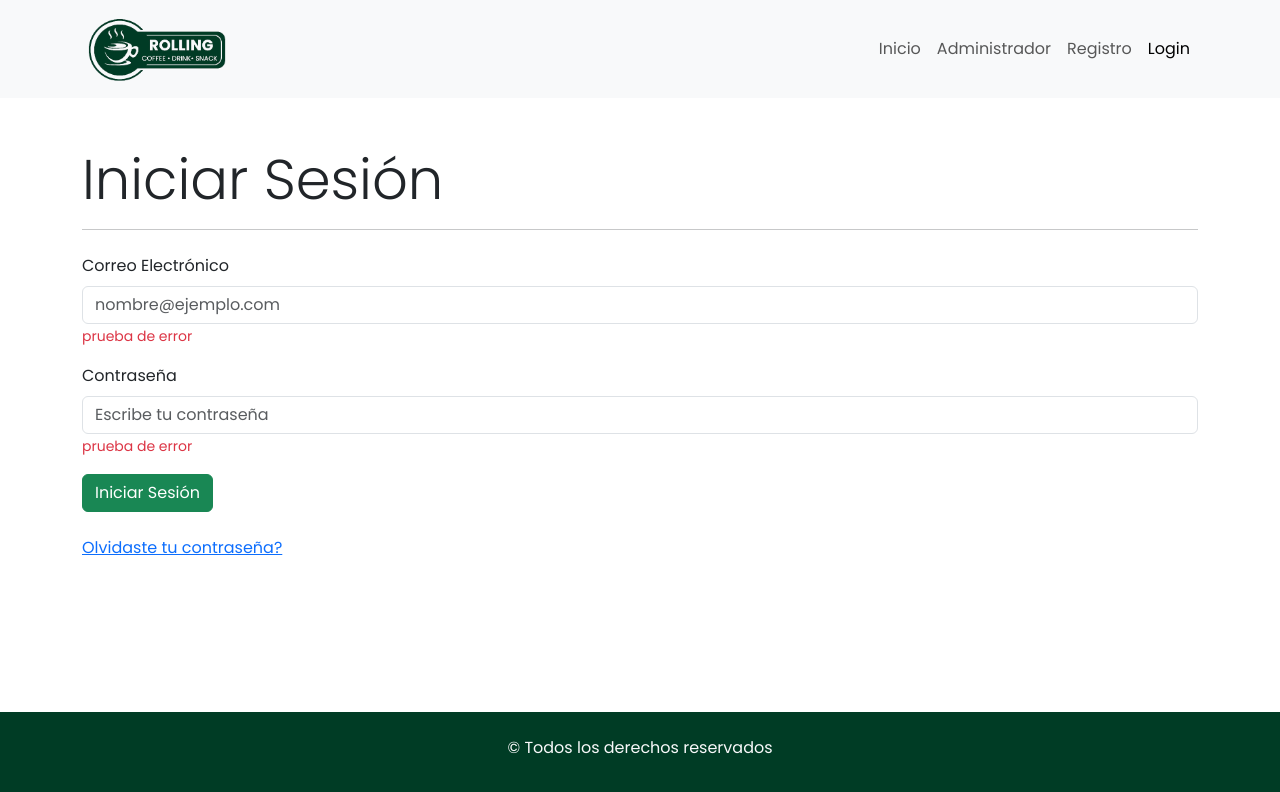
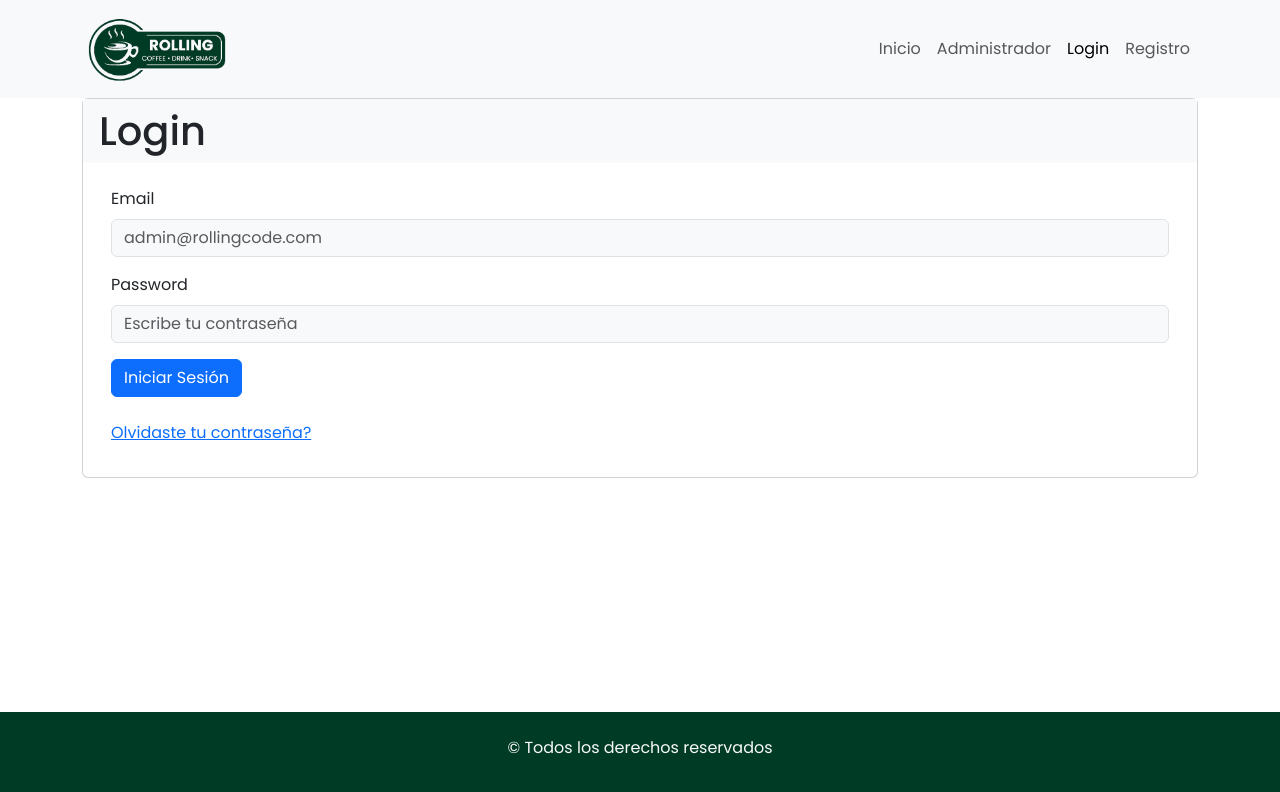
Before and after one commit to carolinavalverde/RollingCoffe, a React (Vite) app: page /login in a window 1280 px wide. Shown: the top 792 px of the page. Built offline with nearby package versions, Linux system fonts and the light colour scheme.

Commit message:
agrego css login

```diff
--- a/src/components/common/Menu.jsx
+++ b/src/components/common/Menu.jsx
@@ -22,12 +22,12 @@ const Menu = () => {
             </NavLink>
             <NavLink className="nav-link" to={"/administrador"}>
               Administrador
+            </NavLink>{" "}
+            <NavLink className="nav-link" to={"/login"}>
+              Login
             </NavLink>
             <NavLink className="nav-link" to={"/registro"}>
               Registro
-            </NavLink>
-            <NavLink className="nav-link" to={"/login"}>
-              Login
             </NavLink>
           </Nav>
         </Navbar.Collapse>
--- a/src/components/pages/Login.jsx
+++ b/src/components/pages/Login.jsx
@@ -4,42 +4,56 @@ import { Link } from "react-router-dom";
 const FormularioLogin = () => {
   return (
     <section className="container mainSection">
-      <h1 className="display-4 mt-5">Iniciar Sesión</h1>
-      <hr />
-      <Form className="my-4">
-        <Form.Group className="mb-3" controlId="formCorreoElectronicoLogin">
-          <Form.Label>Correo Electrónico</Form.Label>
+      <div className="card">
+        <div className="card-title bg-body-tertiary">
+          <h1 className="mx-3 my-2">Login</h1>
+        </div>
+        <div className="card-body">
+          <Form>
+            <Form.Group
+              className="mb-3 container"
+              controlId="formCorreoElectronicoLogin"
+            >
+              <Form.Label>Email</Form.Label>
               <Form.Control
                 type="email"
-            className="form-control"
+                className="form-control bg-body-tertiary"
                 id="email"
-            placeholder="nombre@ejemplo.com"
+                placeholder="admin@rollingcode.com"
                 minlength="5"
                 maxlength="100"
                 required
               />
-          <Form.Text className="text-danger">prueba de error</Form.Text>
             </Form.Group>
-        <Form.Group className="mb-3" controlId="formContraseñaLogin">
-          <Form.Label>Contraseña</Form.Label>
+            <Form.Group
+              className="mb-3 container"
+              controlId="formContraseñaLogin"
+            >
+              <Form.Label>Password</Form.Label>
               <Form.Control
                 type="password"
-            className="form-control"
+                className="form-control bg-body-tertiary"
                 id="password"
                 placeholder="Escribe tu contraseña"
                 minlength="8"
                 maxlength="15"
                 required
               />
-          <Form.Text className="text-danger">prueba de error</Form.Text>
             </Form.Group>
-        <Button type="submit" variant="success" className="mb-4">
+            <div className="container">
+              <Button type="submit" variant="primary" className="mb-4">
                 Iniciar Sesión
               </Button>
-        <Form.Group className="mb-3" controlId="formOlvidasteTuContraseñaLogin">
+            </div>
+            <Form.Group
+              className="mb-3 container"
+              controlId="formOlvidasteTuContraseñaLogin"
+            >
               <Link to="/error">Olvidaste tu contraseña?</Link>
             </Form.Group>
           </Form>
+        </div>
+      </div>
     </section>
   );
 };
```
Lines whose indentation alone changed are shown as unchanged.
